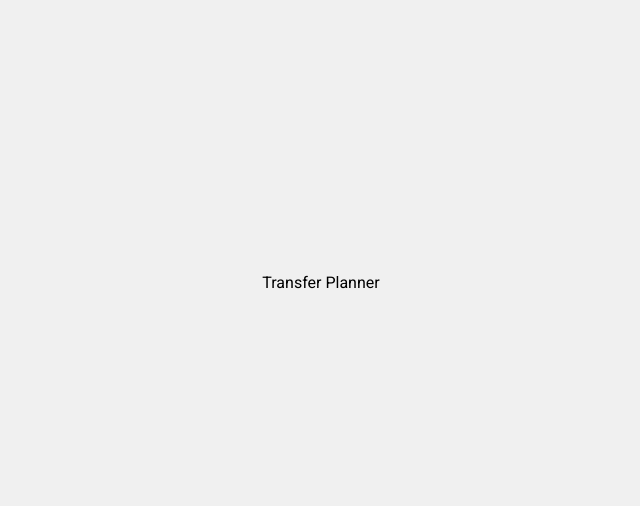
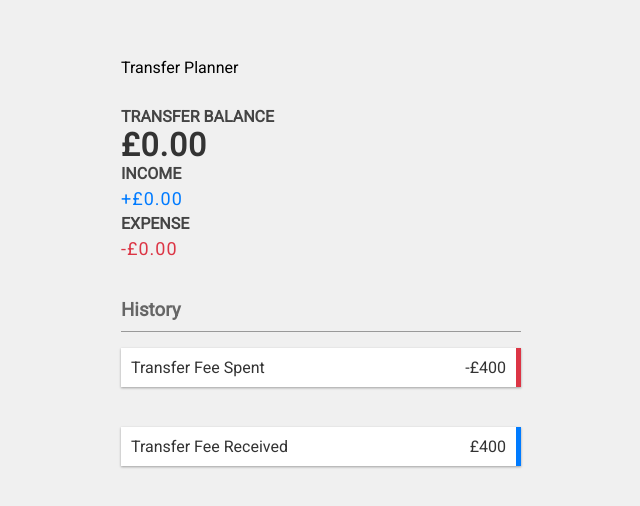
Before and after one commit to DMould123/fm-transfer-budget-app, a Vue app: page / in a window 1280 px wide. Shown: the part 118-624 px from the top of the page, without its empty margins (319-959 px from the left). Built offline with nearby package versions, Linux system fonts and the light colour scheme.

Commit message:
Added in my Balance, IncomingsOutgoings and TransferLists templates into App.vue

```diff
--- a/src/App.vue
+++ b/src/App.vue
@@ -1,13 +1,23 @@
 <template>
   <Header />
+  <div class="container">
+    <Balance />
+    <IncomeOutgoings />
+    <TransfersList />
+  </div>
 </template>
 
 <script>
   import Header from './components/Header.vue'
-
+  import Balance from './components/Balance.vue'
+  import IncomeOutgoings from './components/IncomeOutgoings.vue'
+  import TransfersList from './components/TransfersList.vue'
   export default {
     components: {
-      Header
+      Header,
+      Balance,
+      IncomeOutgoings,
+      TransfersList
     }
   }
 </script>
--- a/src/components/Balance.vue
+++ b/src/components/Balance.vue
@@ -0,0 +1,4 @@
+<template>
+  <h4>Transfer Balance</h4>
+  <h1 id="balance">£0.00</h1>
+</template>
--- /dev/null
+++ b/src/components/IncomeOutgoings.vue
@@ -0,0 +1,12 @@
+<template>
+  <div class="inc-out-container">
+    <div>
+      <h4>Income</h4>
+      <p id="money-plus" class="money plus">+£0.00</p>
+    </div>
+    <div>
+      <h4>Expense</h4>
+      <p id="money-minus" class="money minus">-£0.00</p>
+    </div>
+  </div>
+</template>
--- a/src/components/TransfersList.vue
+++ b/src/components/TransfersList.vue
@@ -0,0 +1,14 @@
+<template>
+  <h3>History</h3>
+  <ul id="list" class="list">
+    <li class="minus">
+      Transfer Fee Spent <span>-£400</span><button class="delete-btn">x</button>
+    </li>
+  </ul>
+  <ul id="list" class="list">
+    <li class="plus">
+      Transfer Fee Received <span>£400</span
+      ><button class="delete-btn">x</button>
+    </li>
+  </ul>
+</template>
```
Also changed, not shown: src/components/IncomingsOutgoings.vue (deleted).
